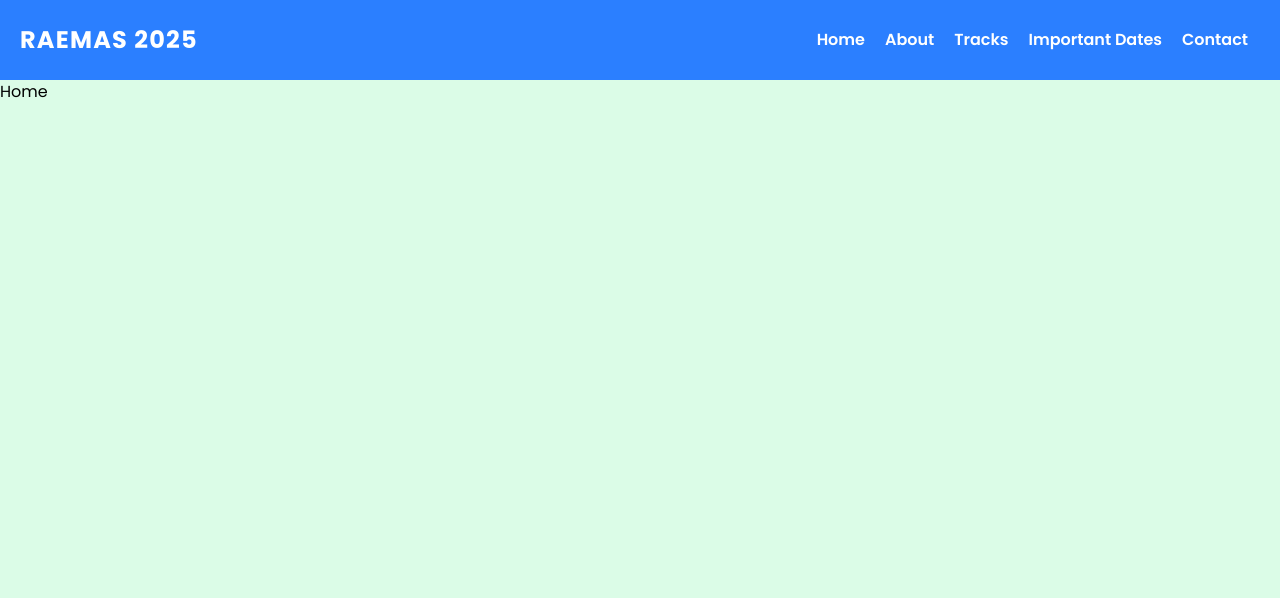
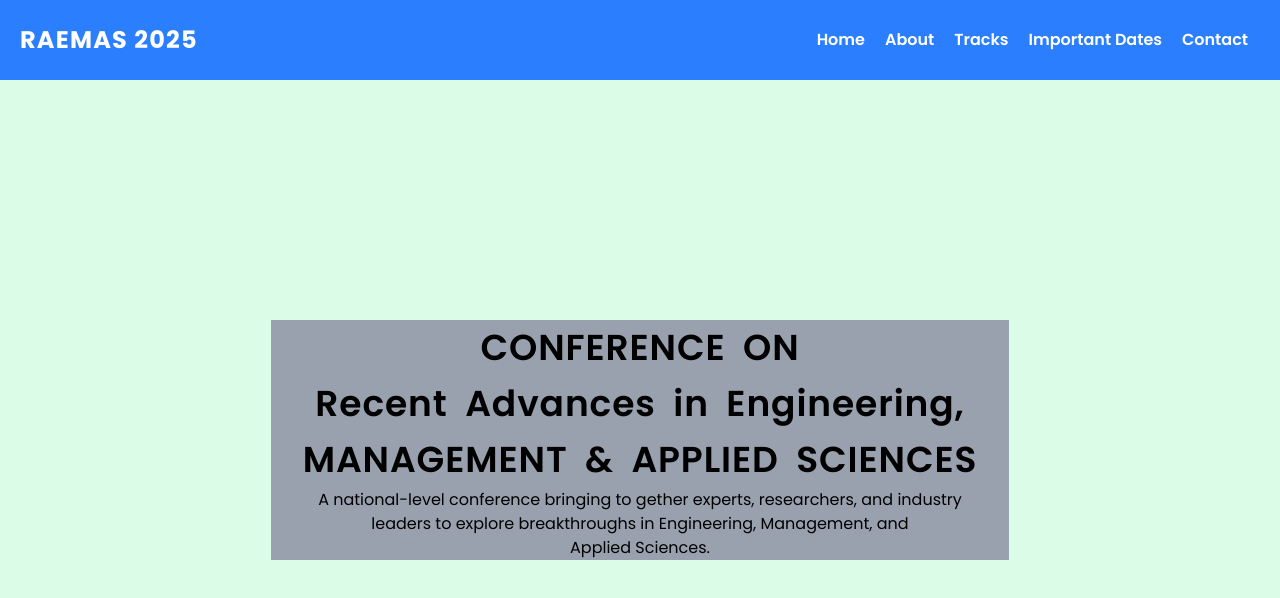
Before and after one commit to adithya-b-r/RAEMAS-2025, a React (Vite) app: page / in a window 1280 px wide. Shown: the top 598 px of the page. Built offline with nearby package versions, Linux system fonts and the light colour scheme.

Commit message:
Started with Home Page.

```diff
--- a/src/Pages.jsx
+++ b/src/Pages.jsx
@@ -6,7 +6,7 @@ import { Tracks } from "./Pages/Tracks"
 
 export const Pages = () => {
   return (
-    <div className="bg-amber-200 w-full h-[100vh] pt-[10vh] overflow-y-scroll">
+    <div className="bg-amber-200 w-full h-[100vh] pt-[10vh] overflow-hidden">
       <Home />
       <About />
       <Tracks />
--- a/src/Pages/Home.jsx
+++ b/src/Pages/Home.jsx
@@ -1,7 +1,10 @@
 export const Home = () => {
   return (
-    <div className="h-[90vh] w-full bg-green-100">
-      Home
+    <div className="h-[90vh] w-full bg-green-100 flex items-center justify-center text-center">
+      <div className="bg-gray-400 px-8">
+        <h1 className="text-4xl font-semibold leading-14 tracking-wide" style={{ wordSpacing: ".5rem" }}>CONFERENCE ON <br />Recent Advances in Engineering, <br />MANAGEMENT & APPLIED SCIENCES</h1>
+        <h4>A national-level conference bringing to gether experts, researchers, and industry<br /> leaders to explore breakthroughs in Engineering, Management, and <br /> Applied Sciences.</h4>
+      </div>
     </div>
   )
 }
```
